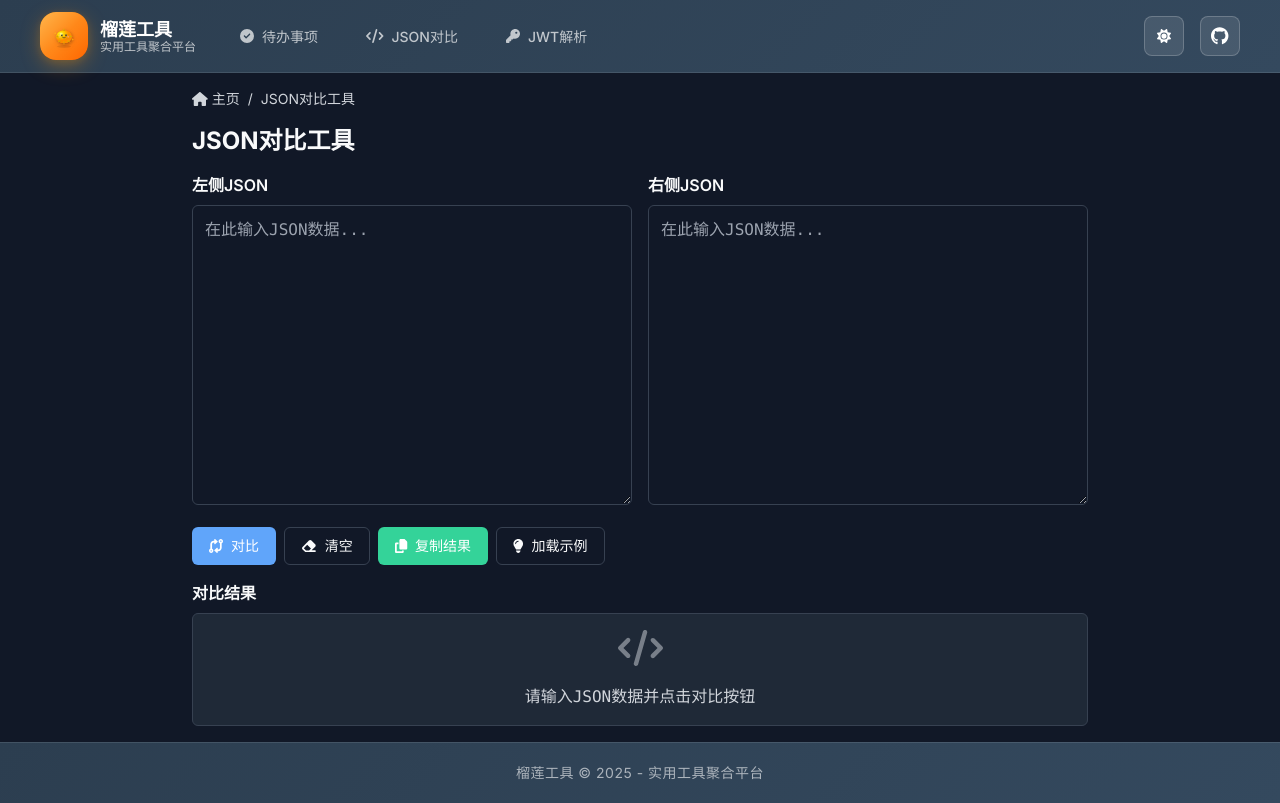
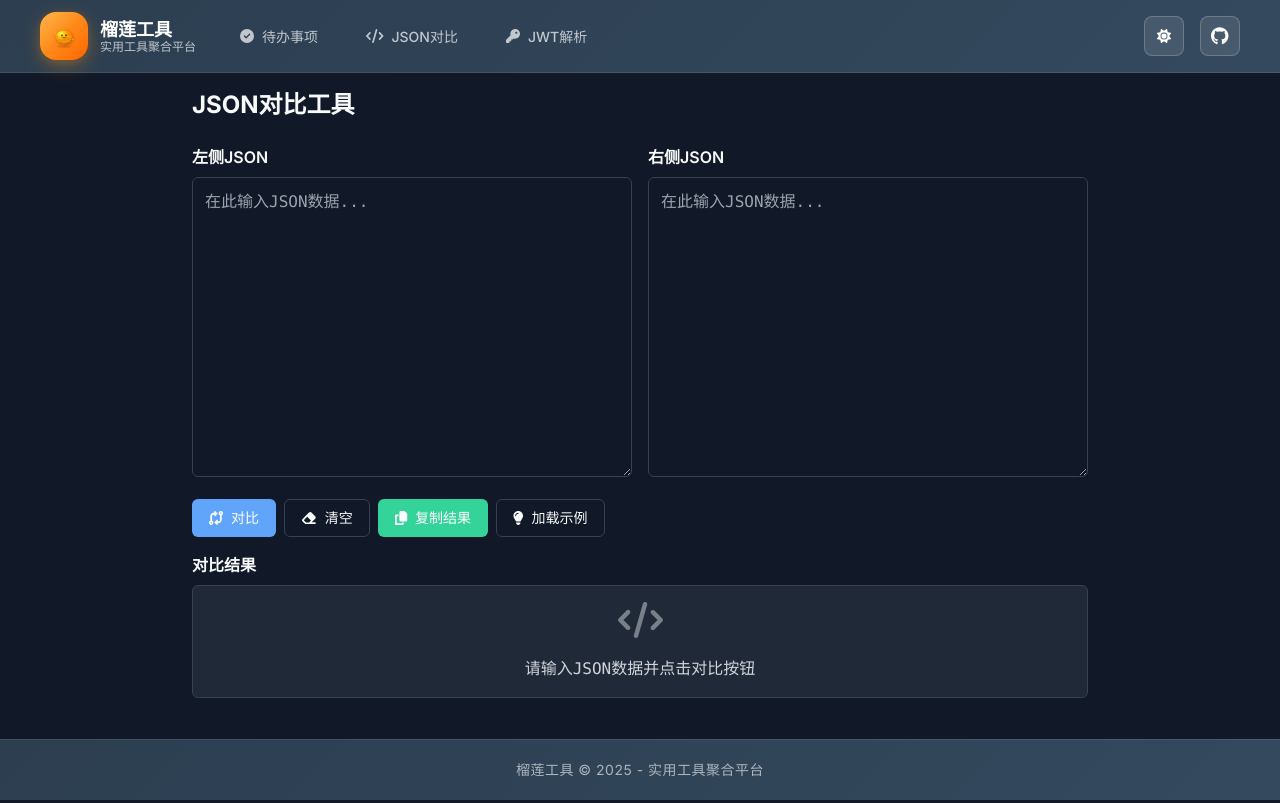
Before and after one commit to wupinshuo/durian-tools, a Next.js app: page /json in a window 1280 px wide. Built offline with nearby package versions, Linux system fonts and the light colour scheme.

Commit message:
refactor(页面布局): 移除面包屑导航并调整标题间距

```diff
--- a/src/app/json/page.tsx
+++ b/src/app/json/page.tsx
@@ -8,9 +8,7 @@
   faCopy,
   faLightbulb,
   faCode,
-  faHome,
 } from "@fortawesome/free-solid-svg-icons";
-import Link from "next/link";
 import Navbar from "@/components/layout/Navbar";
 import Footer from "@/components/layout/Footer";
 
@@ -172,21 +170,8 @@
       <Navbar />
       <div className="container py-4 flex-1">
         <div className="mx-auto" style={{ maxWidth: "56rem" }}>
-          {/* 面包屑导航 */}
-          <nav
-            className="flex items-center text-sm mb-4"
-            style={{ color: "var(--text-light)" }}
-          >
-            <Link href="/" className="hover:text-primary transition-colors">
-              <FontAwesomeIcon icon={faHome} className="mr-1" />
-              主页
-            </Link>
-            <span className="mx-2">/</span>
-            <span>JSON对比工具</span>
-          </nav>
-
           {/* 页面头部 */}
-          <div className="flex items-center justify-between mb-4">
+          <div className="flex items-center justify-between mb-6">
             <h1 className="text-2xl font-bold">JSON对比工具</h1>
           </div>
 
--- a/src/app/jwt/page.tsx
+++ b/src/app/jwt/page.tsx
@@ -13,9 +13,7 @@
   faExclamationCircle,
   faCheckCircle,
   faInfoCircle,
-  faHome,
 } from "@fortawesome/free-solid-svg-icons";
-import Link from "next/link";
 import Navbar from "@/components/layout/Navbar";
 import Footer from "@/components/layout/Footer";
 
@@ -232,20 +230,7 @@
       <Navbar />
       <div className="container py-4 flex-1">
         <div className="mx-auto" style={{ maxWidth: "48rem" }}>
-          {/* 面包屑导航 */}
-          <nav
-            className="flex items-center text-sm mb-4"
-            style={{ color: "var(--text-light)" }}
-          >
-            <Link href="/" className="hover:text-primary transition-colors">
-              <FontAwesomeIcon icon={faHome} className="mr-1" />
-              主页
-            </Link>
-            <span className="mx-2">/</span>
-            <span>JWT解析工具</span>
-          </nav>
-
-          <h1 className="text-2xl font-bold mb-4">JWT解析工具</h1>
+          <h1 className="text-2xl font-bold mb-6">JWT解析工具</h1>
 
           {/* JWT输入 */}
           <div className="mb-4">
--- a/src/app/todo/page.tsx
+++ b/src/app/todo/page.tsx
@@ -9,9 +9,7 @@
   faEdit,
   faCheck,
   faClipboardList,
-  faHome,
 } from "@fortawesome/free-solid-svg-icons";
-import Link from "next/link";
 import Navbar from "@/components/layout/Navbar";
 import Footer from "@/components/layout/Footer";
 
@@ -170,21 +168,8 @@
       <Navbar />
       <div className="container py-4 flex-1">
         <div className="mx-auto" style={{ maxWidth: "36rem" }}>
-          {/* 面包屑导航 */}
-          <nav
-            className="flex items-center text-sm mb-4"
-            style={{ color: "var(--text-light)" }}
-          >
-            <Link href="/" className="hover:text-primary transition-colors">
-              <FontAwesomeIcon icon={faHome} className="mr-1" />
-              主页
-            </Link>
-            <span className="mx-2">/</span>
-            <span>待办事项</span>
-          </nav>
-
           {/* 页面头部 */}
-          <div className="flex items-center justify-between mb-4">
+          <div className="flex items-center justify-between mb-6">
             <h1 className="text-2xl font-bold">待办事项</h1>
           </div>
 
```
